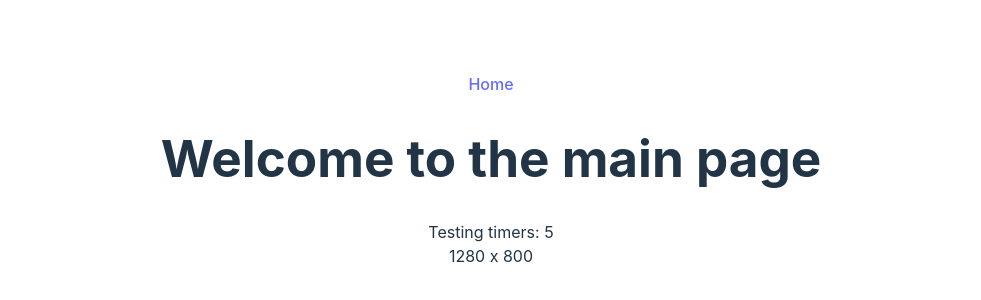
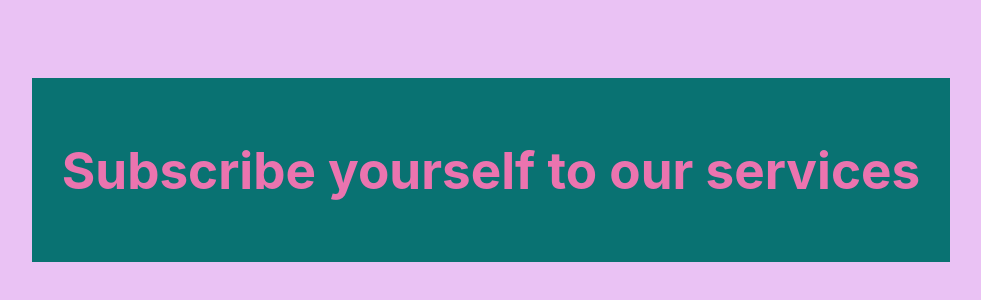
Before and after one commit to Paul3nha/RemakeHAB, a React (Vite) app in the folder day6CustomHooks/: page / in a window 1280 px wide. Shown: the part 230-530 px from the top of the page, without its empty margins (149-1130 px from the left). Built offline with nearby package versions, Linux system fonts and the light colour scheme.

Commit message:
añadiendo Spam mediante custom hook (useDelay)

```diff
--- /dev/null
+++ b/day6CustomHooks/src/components/Spam.css
@@ -0,0 +1,18 @@
+.modal-container {
+  position: fixed;
+  top: 0;
+  left: 0;
+  right: 0;
+  bottom: 0;
+  background-color: rgba(185, 55, 218, 0.3);
+  z-index: 1;
+  display: flex;
+  align-items: center;
+  justify-content: center;
+}
+
+.modal-content {
+  background-color: rgb(9, 114, 114);
+  color: rgb(235, 116, 175);
+  padding: 30px;
+}
--- /dev/null
+++ b/day6CustomHooks/src/components/Spam.jsx
@@ -0,0 +1,16 @@
+import { useDelay } from "../hooks/useDelay.js";
+import "./Spam.css";
+
+export const Spam = () => {
+  const popUp = useDelay(5);
+
+  return (
+    popUp && (
+      <div className="modal-container">
+        <div className="modal-content">
+          <h1>Subscribe yourself to our services</h1>
+        </div>
+      </div>
+    )
+  );
+};
--- /dev/null
+++ b/day6CustomHooks/src/hooks/useDelay.js
@@ -0,0 +1,15 @@
+import { useEffect, useState } from "react";
+
+export const useDelay = (seconds) => {
+  const [popUp, setPopUp] = useState(false);
+
+  useEffect(() => {
+    const time = setTimeout(() => setPopUp(true), seconds * 1000);
+
+    return () => {
+      clearTimeout(time);
+    };
+  }, []);
+
+  return popUp;
+};
--- a/day6CustomHooks/src/routes/Home.jsx
+++ b/day6CustomHooks/src/routes/Home.jsx
@@ -1,4 +1,5 @@
 import { ScreenSize } from "../components/ScreenSize.jsx";
+import { Spam } from "../components/Spam.jsx";
 import { Timer } from "../components/Timer.jsx";
 
 export const Home = () => {
@@ -7,6 +8,7 @@ export const Home = () => {
       <h1>Welcome to the main page</h1>
       <Timer />
       <ScreenSize />
+      <Spam />
     </div>
   );
 };
```
